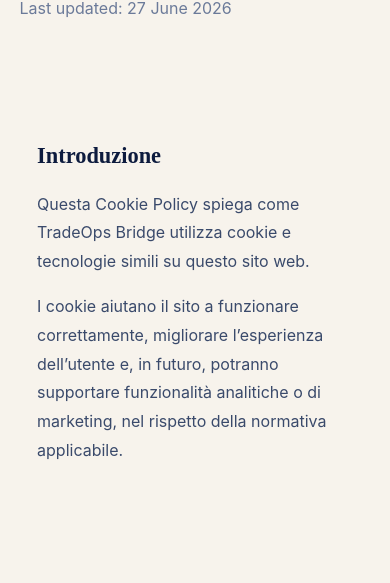
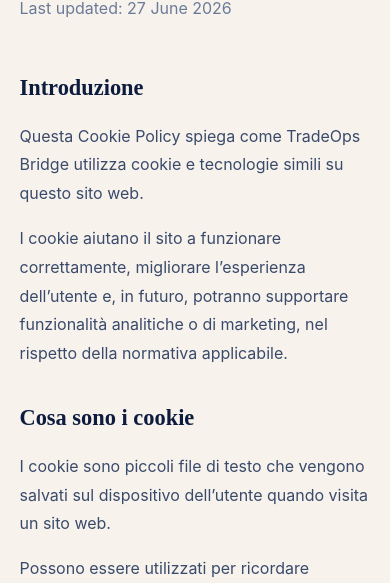
Before and after one commit to NicolauAlfredo/tradeops-bridge, a React (Vite) app: page /cookie-policy in a window 390 px wide. Shown: the part 199-782 px from the top of the page. Built offline with nearby package versions, Linux system fonts and the light colour scheme.

Commit message:
fix(style): remove un necessary styles

```diff
--- a/src/styles/globals.css
+++ b/src/styles/globals.css
@@ -13,7 +13,7 @@
 }
 
 @media (max-width: 500px) {
-  section:not(#home) {
+  .page-section {
     padding: 68px 5%;
   }
 }
```
